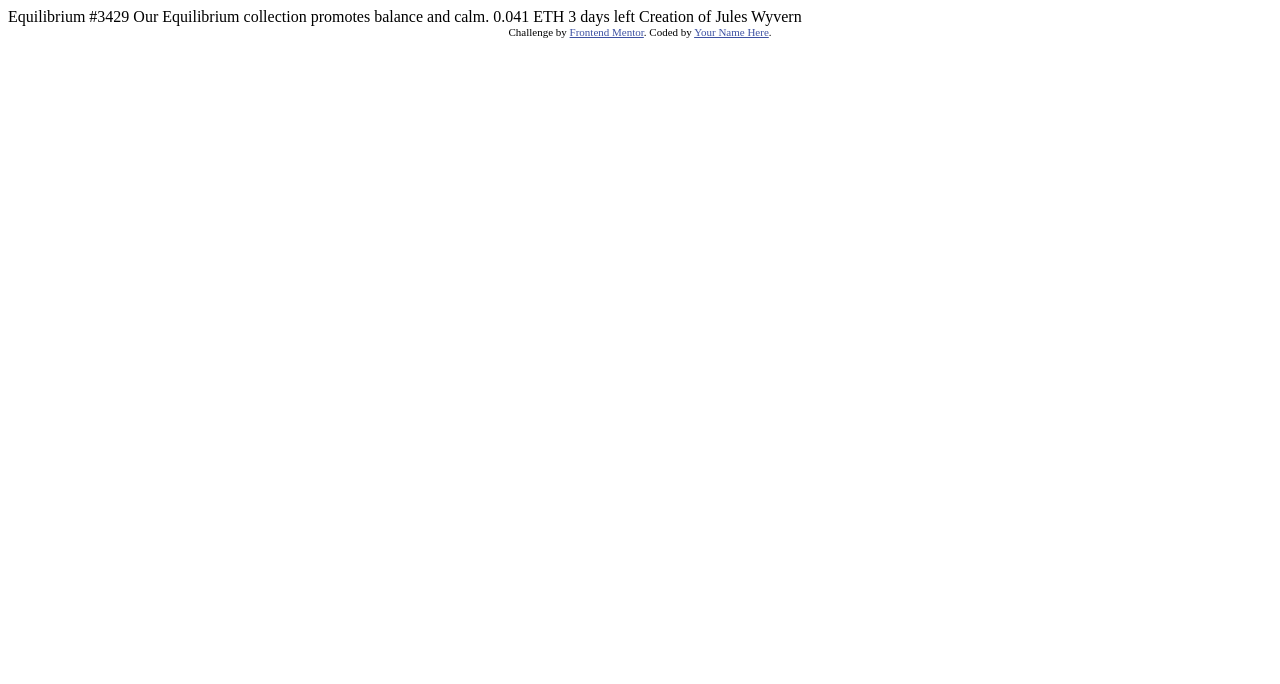
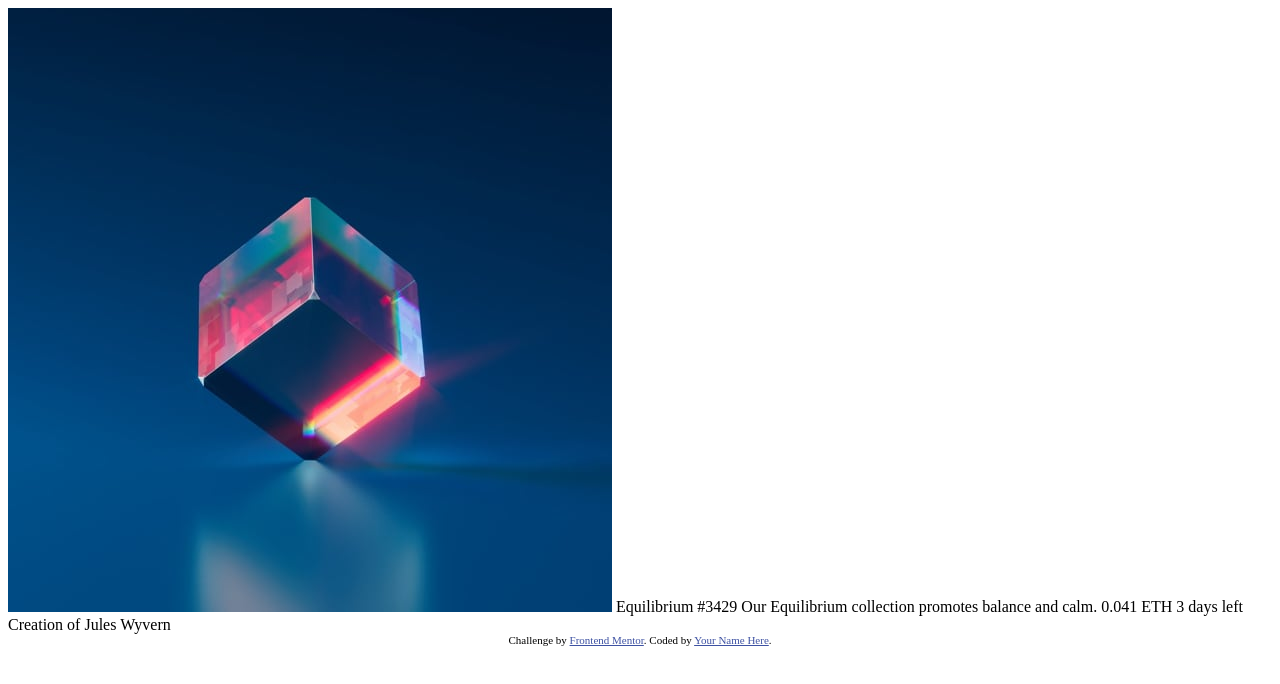
Before and after one commit to GabrielFierro/NFT-preview-card-component, a plain HTML site: page index.html in a window 1280 px wide. Drawn offline with Linux system fonts and the light colour scheme.

Commit message:
add: add the main image of the card

```diff
--- a/index.html
+++ b/index.html
@@ -26,6 +26,7 @@
 <body>
   <main class="flex">
     <article class="card">
+      <img src="./images/image-equilibrium.jpg" alt="image that contain a shape with colors" />
       Equilibrium #3429
 
       Our Equilibrium collection promotes balance and calm.
```
